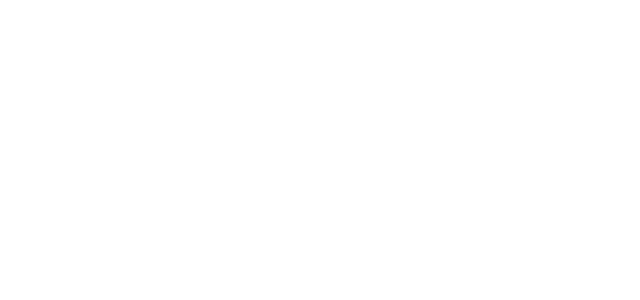
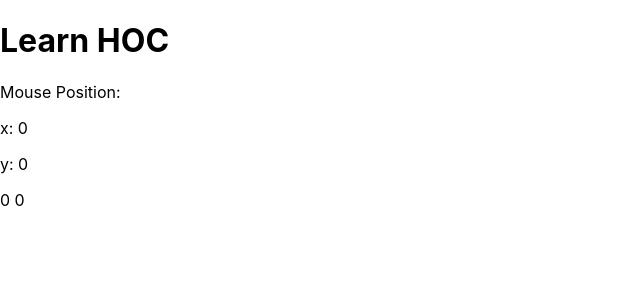
Before and after one commit to tanzimr8/Meta_basic_react, a React (Create React App) app: page / in a window 1280 px wide. Shown: the top 300 px of the page, without its empty margins (0-640 px from the left). Built offline with nearby package versions, Linux system fonts and the light colour scheme.

Commit message:
Basic HOC

```diff
--- a/src/App.js
+++ b/src/App.js
@@ -1,14 +1,69 @@
-import {useState,useRef} from "react";
+import {useState,useEffect} from "react";
 import './App.css';
 import RegistrationForm from './components/RegistrationForm';
 import Greet from './components/Greet';
 import BasicTodo from './components/BasicTodo';
 
+const withMousePosition = (WrappedComponent)=>{
+  return (props)=>{
+    const [mousePosition , setMousePosition] = useState({
+      x: 0,
+      y: 0
+    });
+    useEffect(()=>{
+      const handleMousePositionChange = (e) =>{
+        setMousePosition({
+          x:e.clientX,
+          y:e.clientY,
+        });
+      };
+      window.addEventListener("mousemove", handleMousePositionChange);
+      return ()=>{
+        window.removeEventListener("mousemove", handleMousePositionChange);
+      }
+    },[]);
+    return <WrappedComponent {...props} mousePosition = {mousePosition}/>;
+  }
+}
+
+
+
+const PanelMouseLogger = ({mousePosition})=>{
+  if(!mousePosition) {
+    return null;
+  }
+  return(
+    <>
+      <p>Mouse Position:</p>
+      <div>
+        <p>x: {mousePosition.x}</p>
+        <p>y: {mousePosition.y}</p>
+        <span></span>
+      </div>
+    </>
+  )
+}
+
+const PointMouseLogger = ({mousePosition})=>{
+  if(!mousePosition){
+    return null;
+  }
+  return(
+    <>
+    {mousePosition.x} {mousePosition.y}
+    </>
+  )
+}
+const PanelMouseTracker = withMousePosition(PanelMouseLogger);
+const PointMouseTracker = withMousePosition(PointMouseLogger);
 function App() {
   return (
     <>
       {/* <RegistrationForm/> */}
       {/* <BasicTodo/> */}
+      <h1>Learn HOC</h1>
+      <PanelMouseTracker/>
+      <PointMouseTracker/>
     </>
   );
 }
```
